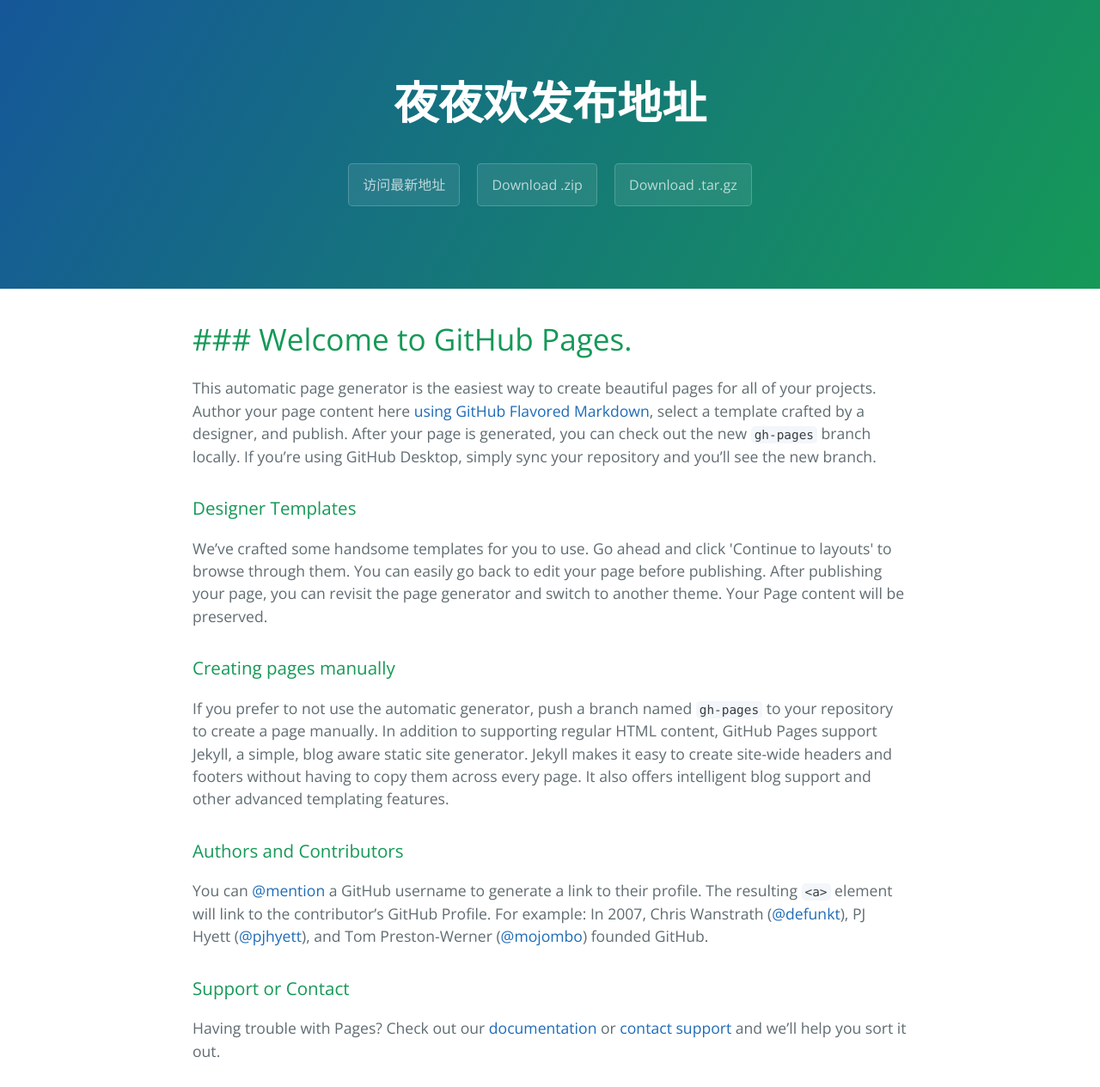
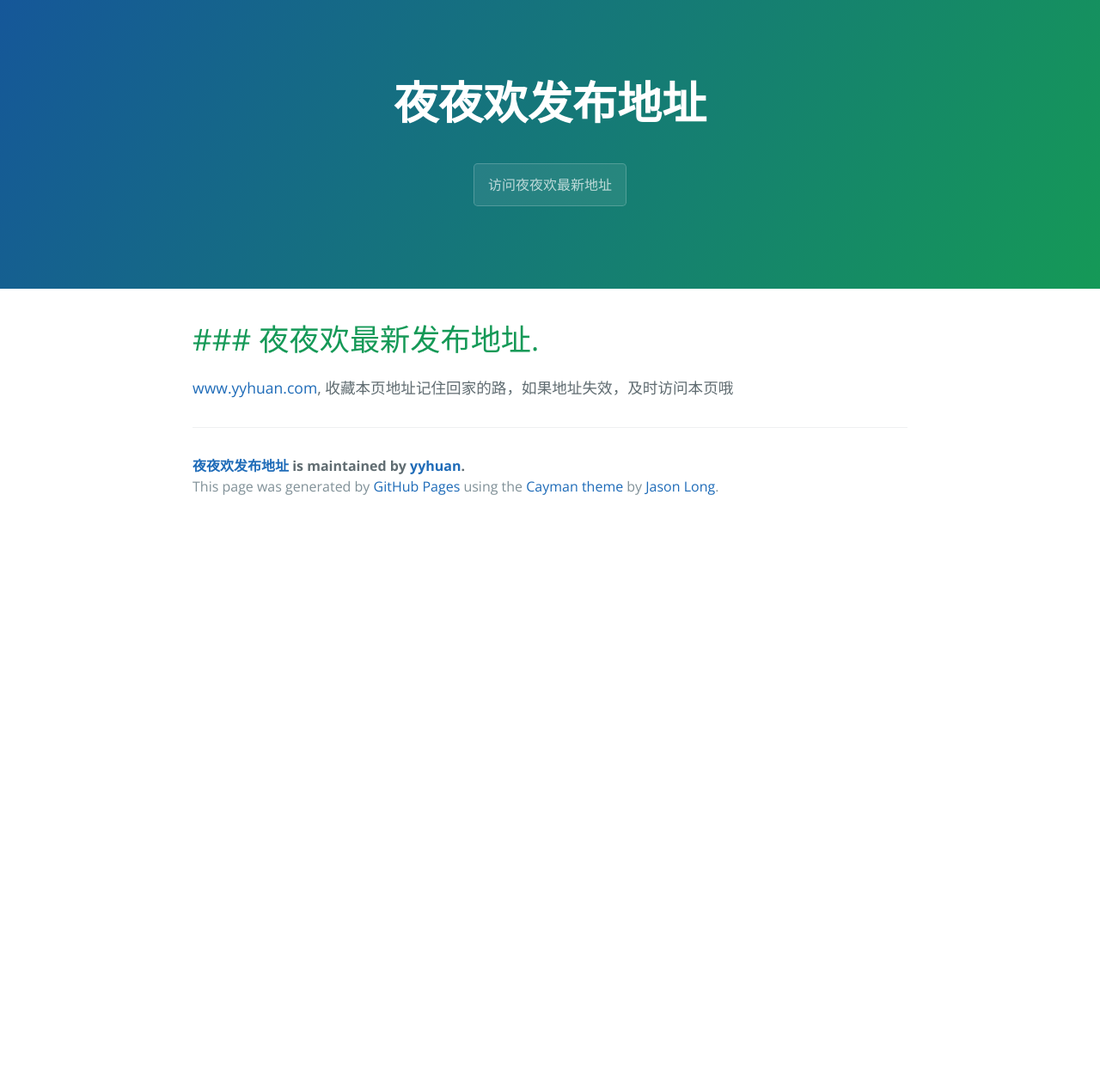
Before and after one commit to yyhuan/yyhuan, a plain HTML site: page index.html in a window 1280 px wide. Shown: the top 1265 px of the page at 86% size. After the commit the page ends 800 px from the top, so only its background shows below. Drawn offline with nearby package versions, Linux system fonts and the light colour scheme.

Commit message:
Update index.html

```diff
--- a/index.html
+++ b/index.html
@@ -13,36 +13,15 @@
     <section class="page-header">
       <h1 class="project-name">夜夜欢发布地址</h1>
       <h2 class="project-tagline"></h2>
-      <a href="http://www.yyhuan.com" class="btn">访问最新地址</a>
-      <a href="https://github.com/yyhuan/yyhuan/zipball/master" class="btn">Download .zip</a>
-      <a href="https://github.com/yyhuan/yyhuan/tarball/master" class="btn">Download .tar.gz</a>
+      <a href="http://www.yyhuan.com" target="_blank" class="btn">访问夜夜欢最新地址</a>
     </section>
 
     <section class="main-content">
       <h1>
-<a id="-welcome-to-github-pages" class="anchor" href="#-welcome-to-github-pages" aria-hidden="true"><span aria-hidden="true" class="octicon octicon-link"></span></a>### Welcome to GitHub Pages.</h1>
+<a id="-welcome-to-github-pages" class="anchor" href="#-welcome-to-github-pages" aria-hidden="true"><span aria-hidden="true" class="octicon octicon-link"></span></a>### 夜夜欢最新发布地址.</h1>
 
-<p>This automatic page generator is the easiest way to create beautiful pages for all of your projects. Author your page content here <a href="https://guides.github.com/features/mastering-markdown/">using GitHub Flavored Markdown</a>, select a template crafted by a designer, and publish. After your page is generated, you can check out the new <code>gh-pages</code> branch locally. If you’re using GitHub Desktop, simply sync your repository and you’ll see the new branch.</p>
+<p><a target="_blank" href="http://www.yyhuan.com/">www.yyhuan.com</a>, 收藏本页地址记住回家的路，如果地址失效，及时访问本页哦</p>
 
-<h3>
-<a id="designer-templates" class="anchor" href="#designer-templates" aria-hidden="true"><span aria-hidden="true" class="octicon octicon-link"></span></a>Designer Templates</h3>
-
-<p>We’ve crafted some handsome templates for you to use. Go ahead and click 'Continue to layouts' to browse through them. You can easily go back to edit your page before publishing. After publishing your page, you can revisit the page generator and switch to another theme. Your Page content will be preserved.</p>
-
-<h3>
-<a id="creating-pages-manually" class="anchor" href="#creating-pages-manually" aria-hidden="true"><span aria-hidden="true" class="octicon octicon-link"></span></a>Creating pages manually</h3>
-
-<p>If you prefer to not use the automatic generator, push a branch named <code>gh-pages</code> to your repository to create a page manually. In addition to supporting regular HTML content, GitHub Pages support Jekyll, a simple, blog aware static site generator. Jekyll makes it easy to create site-wide headers and footers without having to copy them across every page. It also offers intelligent blog support and other advanced templating features.</p>
-
-<h3>
-<a id="authors-and-contributors" class="anchor" href="#authors-and-contributors" aria-hidden="true"><span aria-hidden="true" class="octicon octicon-link"></span></a>Authors and Contributors</h3>
-
-<p>You can <a href="https://help.github.com/articles/basic-writing-and-formatting-syntax/#mentioning-users-and-teams" class="user-mention">@mention</a> a GitHub username to generate a link to their profile. The resulting <code>&lt;a&gt;</code> element will link to the contributor’s GitHub Profile. For example: In 2007, Chris Wanstrath (<a href="https://github.com/defunkt" class="user-mention">@defunkt</a>), PJ Hyett (<a href="https://github.com/pjhyett" class="user-mention">@pjhyett</a>), and Tom Preston-Werner (<a href="https://github.com/mojombo" class="user-mention">@mojombo</a>) founded GitHub.</p>
-
-<h3>
-<a id="support-or-contact" class="anchor" href="#support-or-contact" aria-hidden="true"><span aria-hidden="true" class="octicon octicon-link"></span></a>Support or Contact</h3>
-
-<p>Having trouble with Pages? Check out our <a href="https://help.github.com/pages">documentation</a> or <a href="https://github.com/contact">contact support</a> and we’ll help you sort it out.</p>
 
       <footer class="site-footer">
         <span class="site-footer-owner"><a href="https://github.com/yyhuan/yyhuan">夜夜欢发布地址</a> is maintained by <a href="https://github.com/yyhuan">yyhuan</a>.</span>
```
